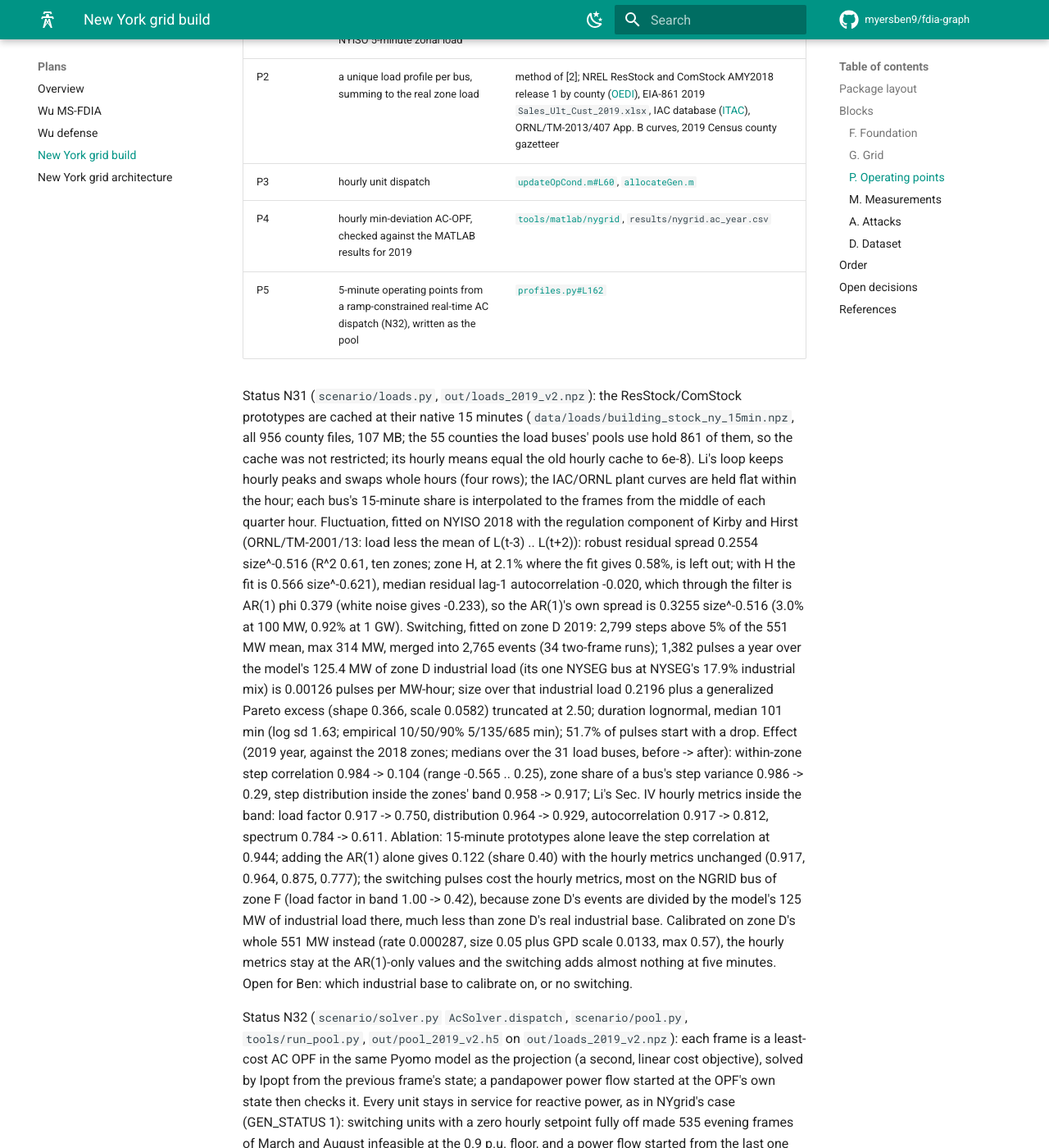
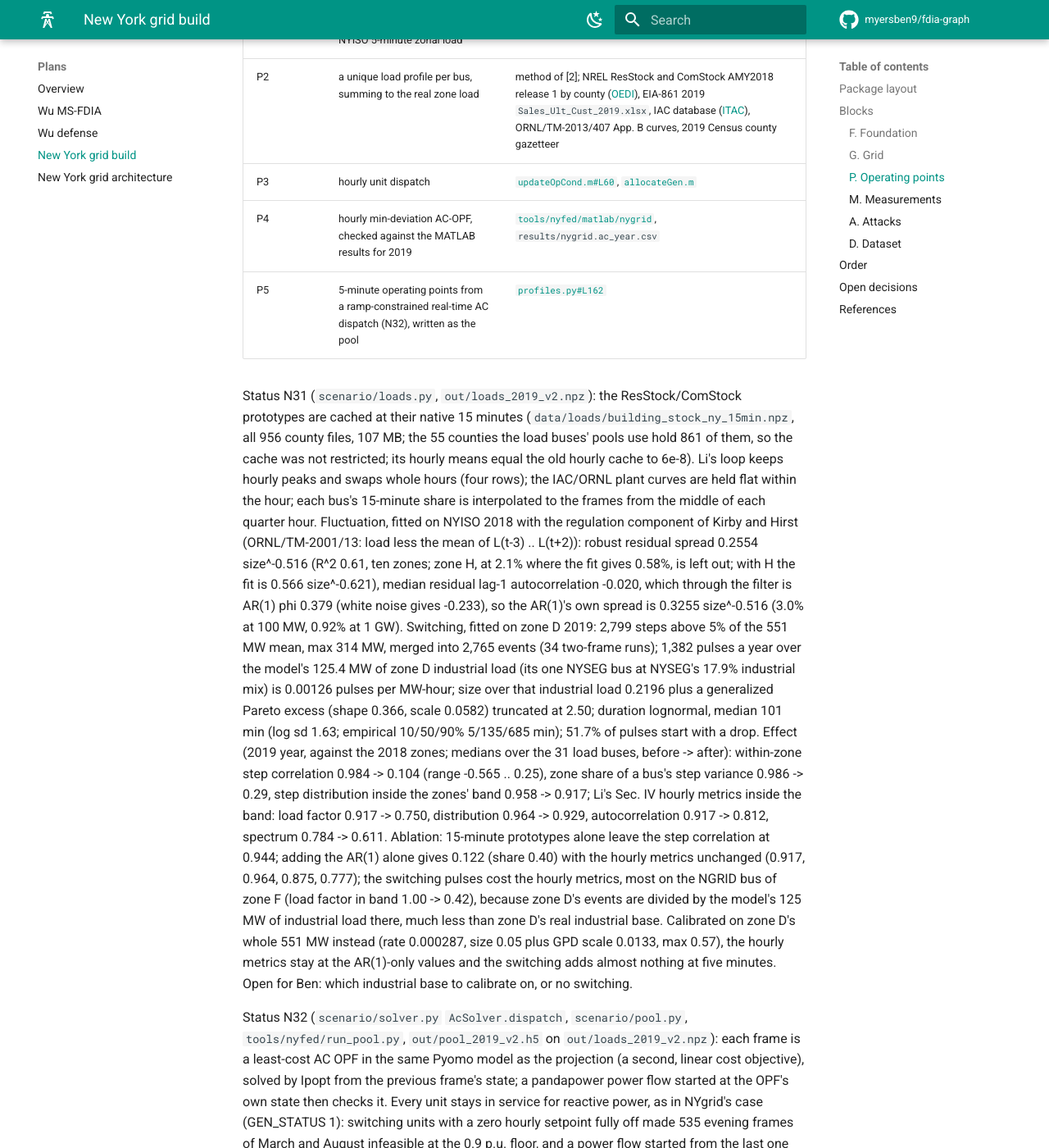
Before and after one commit to myersben9/fdia-graph, an MkDocs documentation site: the page built from docs/nyfed/PLAN.md, in a window 1280 px wide and 1400 px high, scrolled down 1781 px. Shown: the whole window at 82% size. Built offline with MkDocs 1.6.1 and Material for MkDocs 9.7.7, drawn with Linux system fonts in a browser that asks for light colours; comment, search, counter and statistics services are not loaded; the version menu is left out; some of the changed text lies outside the part shown.

Commit message:
nyfed docs: cite the paths as they are in the SDK

```diff
--- a/docs/nyfed/PLAN.md
+++ b/docs/nyfed/PLAN.md
@@ -47,7 +47,7 @@
 | P1 | 2019 historical inputs and NYISO 5-minute zonal load | [`readOpCond.m`](https://github.com/AndersonEnergyLab-Cornell/NYgrid/blob/47698b6/Utility/readOpCond.m), [`profiles.py#L290`](https://github.com/myersben9/fdia-graph/blob/9565688/src/fdia_graph/profiles.py#L290), [NYISO pal](https://mis.nyiso.com/public/P-58Blist.htm) |
 | P2 | a unique load profile per bus, summing to the real zone load | method of [2]; NREL ResStock and ComStock AMY2018 release 1 by county ([OEDI](https://oedi-data-lake.s3.amazonaws.com/nrel-pds-building-stock/end-use-load-profiles-for-us-building-stock/2021/)), EIA-861 2019 `Sales_Ult_Cust_2019.xlsx`, IAC database ([ITAC](https://itac.university/storage/ITAC_Database.zip)), ORNL/TM-2013/407 App. B curves, 2019 Census county gazetteer |
 | P3 | hourly unit dispatch | [`updateOpCond.m#L60`](https://github.com/AndersonEnergyLab-Cornell/NYgrid/blob/47698b6/updateOpCond.m#L60), [`allocateGen.m`](https://github.com/AndersonEnergyLab-Cornell/NYgrid/blob/47698b6/Utility/allocateGen.m) |
-| P4 | hourly min-deviation AC-OPF, checked against the MATLAB results for 2019 | [`tools/matlab/nygrid`](../tools/matlab/nygrid/README.md), `results/nygrid.ac_year.csv` |
+| P4 | hourly min-deviation AC-OPF, checked against the MATLAB results for 2019 | [`tools/nyfed/matlab/nygrid`](../../tools/nyfed/matlab/nygrid/README.md), `results/nygrid.ac_year.csv` |
 | P5 | 5-minute operating points from a ramp-constrained real-time AC dispatch (N32), written as the pool | [`profiles.py#L162`](https://github.com/myersben9/fdia-graph/blob/9565688/src/fdia_graph/profiles.py#L162) |
 
 Status N31 (`scenario/loads.py`, `out/loads_2019_v2.npz`): the ResStock/ComStock prototypes are cached at their native 15 minutes
@@ -72,7 +72,7 @@
 zone D's whole 551 MW instead (rate 0.000287, size 0.05 plus GPD scale 0.0133, max 0.57), the hourly metrics stay at the AR(1)-only
 values and the switching adds almost nothing at five minutes. Open for Ben: which industrial base to calibrate on, or no switching.
 
-Status N32 (`scenario/solver.py` `AcSolver.dispatch`, `scenario/pool.py`, `tools/run_pool.py`, `out/pool_2019_v2.h5` on
+Status N32 (`scenario/solver.py` `AcSolver.dispatch`, `scenario/pool.py`, `tools/nyfed/run_pool.py`, `out/pool_2019_v2.h5` on
 `out/loads_2019_v2.npz`): each frame is a least-cost AC OPF in the same Pyomo model as the projection (a second, linear cost
 objective), solved by Ipopt from the previous frame's state; a pandapower power flow started at the OPF's own state then checks it.
 Every unit stays in service for reactive power, as in NYgrid's case (GEN_STATUS 1): switching units with a zero hourly setpoint fully
@@ -92,7 +92,7 @@
 and external energy limits (an economic dispatch without them departs from NYgrid's historical mix), interface limits (N16), the seams.
 That build is kept as `out/pool_2019_v2_econ.h5`; N38, N39 and N40 decided its open points.
 
-Status N39 (implemented, `out/pool_2019_v2.h5`, built by `tools/run_pool.py` in 37 min on 27 workers, 0.33 s per frame per worker):
+Status N39 (implemented, `out/pool_2019_v2.h5`, built by `tools/nyfed/run_pool.py` in 37 min on 27 workers, 0.33 s per frame per worker):
 only thermal units are re-dispatched by the five-minute least-cost OPF, within their ramps. Nuclear, hydro and every external unit follow
 NYgrid's hourly output interpolated to the frame, taken at the hourly AC points (`project`, which moves them at most about 9 MW per
 unit from NYgrid's raw setpoints, to cover losses). Nuclear holds it exactly. Hydro and external units hold it under a quadratic penalty
@@ -131,7 +131,7 @@
 | A4 | pattern-aware overload (`Ap`, ours): Am plus a per-bus, per-scan step bound from each bus's natural five-minute step by hour | [1] eqs. 12 to 25, NYISO zone step statistics (paper Sec. III-C) |
 | A3 | slow ramp (`At`) | [`stealthy.py#L26`](https://github.com/myersben9/fdia-graph/blob/9565688/src/fdia_graph/engine/attacks/stealthy.py#L26), [`episodes.py#L43`](https://github.com/myersben9/fdia-graph/blob/9565688/src/fdia_graph/engine/attacks/episodes.py#L43) |
 
-Status: A1, A2, A3 built (`attacks/{episode,attacker,msfdia,ramp}.py`, `tests/test_attacks.py`,
+Status: A1, A2, A3 built (`attacks/{episode,attacker,msfdia,ramp}.py`, `tests/nyfed/test_nyfed_attacks.py`,
 5 tests). The attacker knows one local subnetwork that may span utilities and tampers whatever meters
 its support needs; stealth is global (one WLS over all 511 meters leaves the attacked residual at the
 benign level, verified in the test). `Episode.clients` records the owners of the tampered meters, one
@@ -185,7 +185,7 @@
 | D3 | first data release | [`upload_assets.py`](https://github.com/myersben9/fdia-graph/blob/9565688/tools/upload_assets.py) |
 
 Status: D1, D2 built (`timeline/{schedule,builder}.py`, `TimelineWriter` and `open_timeline` in `io.py`,
-`dataset.py`, `tests/test_timeline.py` 4 tests, `tests/test_dataset.py` 3 tests). The year is split into
+`dataset.py`, `tests/nyfed/test_nyfed_timeline.py` 4 tests, `tests/nyfed/test_nyfed_dataset.py` 3 tests). The year is split into
 three contiguous blocks in time order, train 70%, val 15%, test 15% (from Jan 1, Sep 13 12:00 and
 Nov 7 06:00), and each split places 16-frame episodes (80 minutes, the window of [1]) at uniform
 random onsets over 20% of its frames, Am and At equal in count; adjacency and gaps come only from that
```
Also changed, not shown: docs/nyfed/ARCHITECTURE.md (+1 -1 lines), tools/nyfed/matlab/nygrid/README.md (+3 -3 lines).
